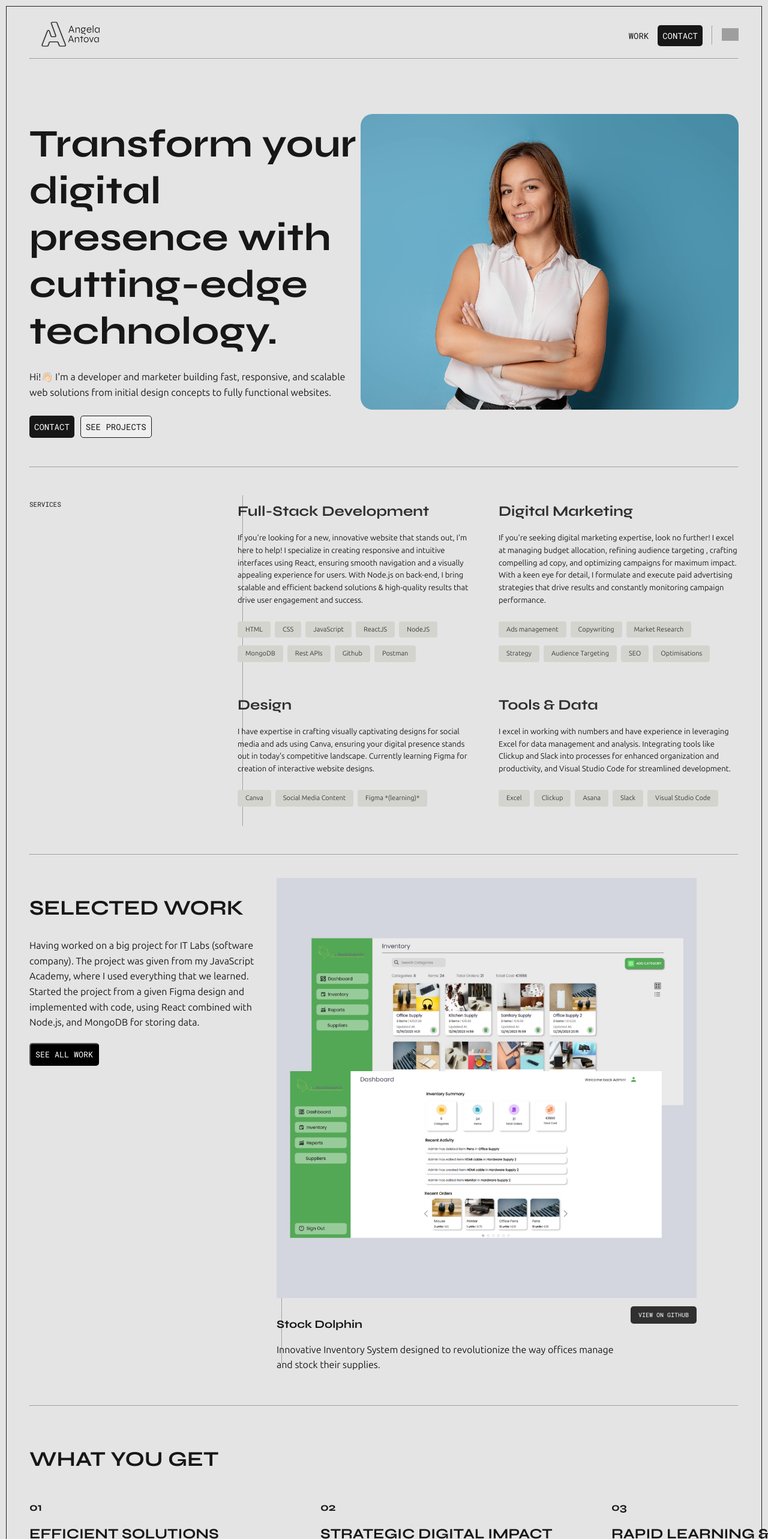
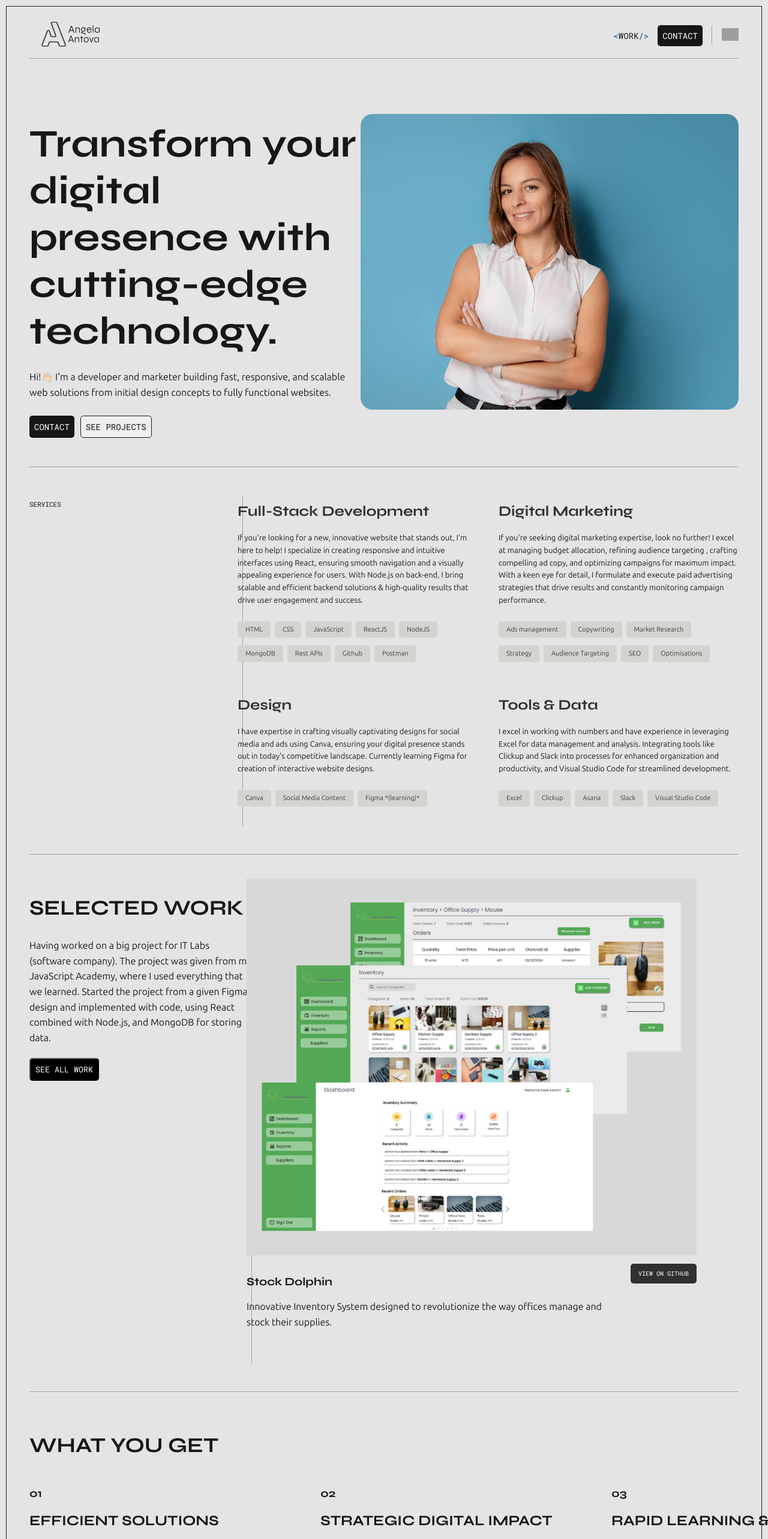
Before and after one commit to aang3la/portfolio_website, a React (Vite) app: page / in a window 1280 px wide. Shown: the top 2566 px of the page at 60% size. Built offline with nearby package versions, Linux system fonts and the light colour scheme; grey boxes are pictures that could not be loaded.

Commit message:
add transitions

```diff
--- a/src/App.css
+++ b/src/App.css
@@ -32,6 +32,7 @@ button {
   border-radius: 5px;
   text-align: center;
   text-decoration: none;
+  transition: background-color 0.3s ease, transform 0.3s ease;
 }
 
 button > a {
@@ -40,8 +41,8 @@ button > a {
 }
 
 button:hover {
-  /* border: 2px solid rgb(121, 121, 121); */
-  size: 2rem;
+  background-color: rgb(41, 41, 41);
+  transform: scale(1.1);
 }
 
 .small-headings {
--- a/src/components/Header/Header.css
+++ b/src/components/Header/Header.css
@@ -31,3 +31,8 @@
 #linkedin-icon {
     width: 28px;
 }
+
+#symbols {
+    color: rgb(67, 124, 174);
+    font-weight: 800;
+}
--- a/src/components/Header/Header.jsx
+++ b/src/components/Header/Header.jsx
@@ -11,7 +11,7 @@ export const Header = () => {
       <div className="navbar-container">
         <ul>
           <li>
-            WORK
+            <span id="symbols">&#x3c;</span>WORK<span id="symbols">/&#x3e;</span>
           </li>
           <li>
             <button className="contact-btn">
--- a/src/components/HeroSection/HeroSection.css
+++ b/src/components/HeroSection/HeroSection.css
@@ -31,6 +31,10 @@
   font-size: 14px;
   color: #171717;
   border: 1px solid #171717;
+}
+
+.work-btn:hover {
+  background-color: white;
 }
 
 .hero-right img {
--- a/src/components/SelectedWork/SelectedWork.css
+++ b/src/components/SelectedWork/SelectedWork.css
@@ -1,6 +1,6 @@
 #Selected-work {
   display: flex;
-    justify-content:space-between;
+  justify-content: space-between;
   align-items: flex-start;
   padding: 30px 0px;
 }
@@ -30,7 +30,7 @@
 
 .work-content {
   padding-top: 10px;
-    width: 700px;
+  width: 750px;
   display: flex;
   justify-content: space-between;
   gap: 10px;
@@ -39,6 +39,7 @@
 .github-btn {
   width: 110px;
   font-size: 10px;
+  padding: 10px;
   border: none;
   background-color: rgb(48, 48, 48);
 }
--- a/src/components/SelectedWork/SelectedWork.jsx
+++ b/src/components/SelectedWork/SelectedWork.jsx
@@ -1,5 +1,5 @@
 import "./SelectedWork.css";
-import stock_dolphin from "../../assets/stock_dolphin.png";
+import stock_dolphin from "../../assets/project_stock_dolphin.png";
 
 export const SelectedWork = () => {
   return (
@@ -20,7 +20,7 @@ export const SelectedWork = () => {
       </div>
       <div className="selected-work-container">
         <div className="selected-work-right">
-          <img src={stock_dolphin} width={700} />
+          <img src={stock_dolphin} width={750} />
           <div className="work-content">
             <div>
               <h3>Stock Dolphin</h3>
```
Also changed, not shown: src/assets/project_stock_dolphin.png (added), src/assets/stock_dolphin.png (deleted). Lines whose indentation alone changed are shown as unchanged.
